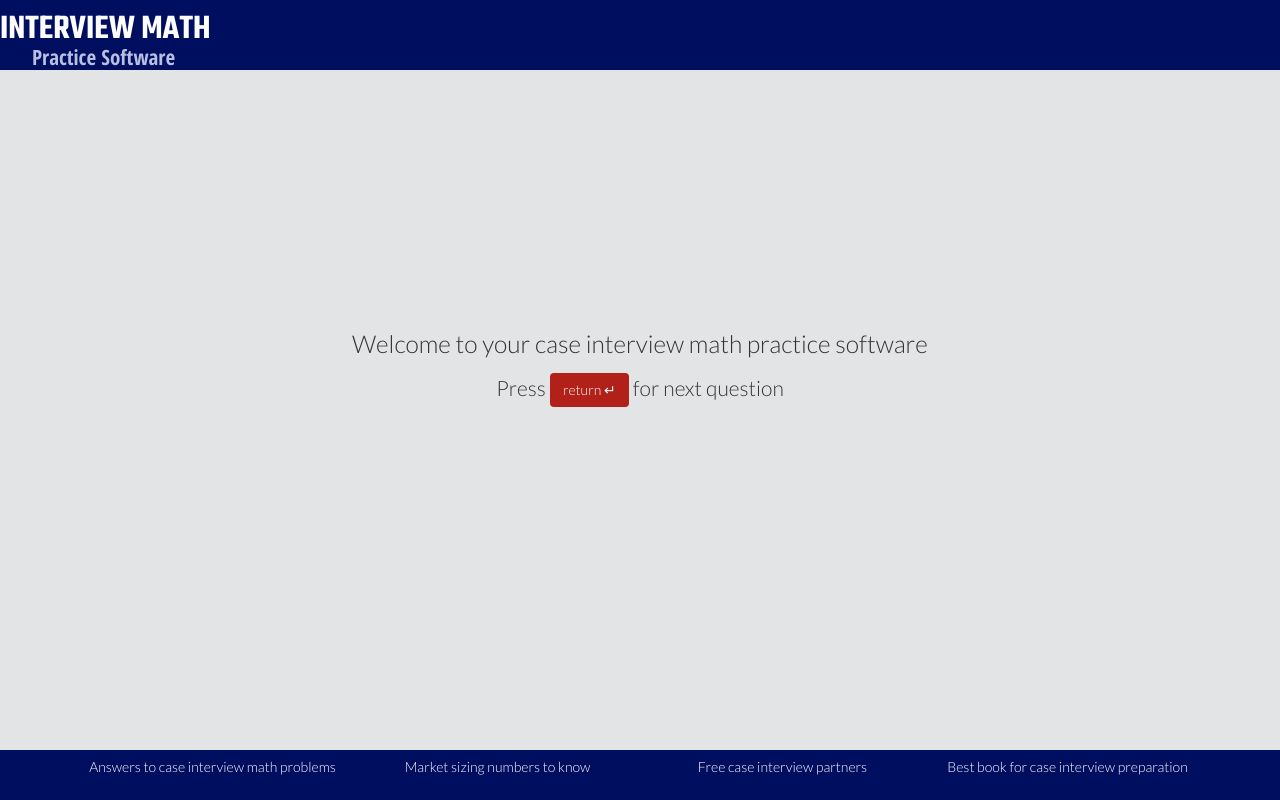
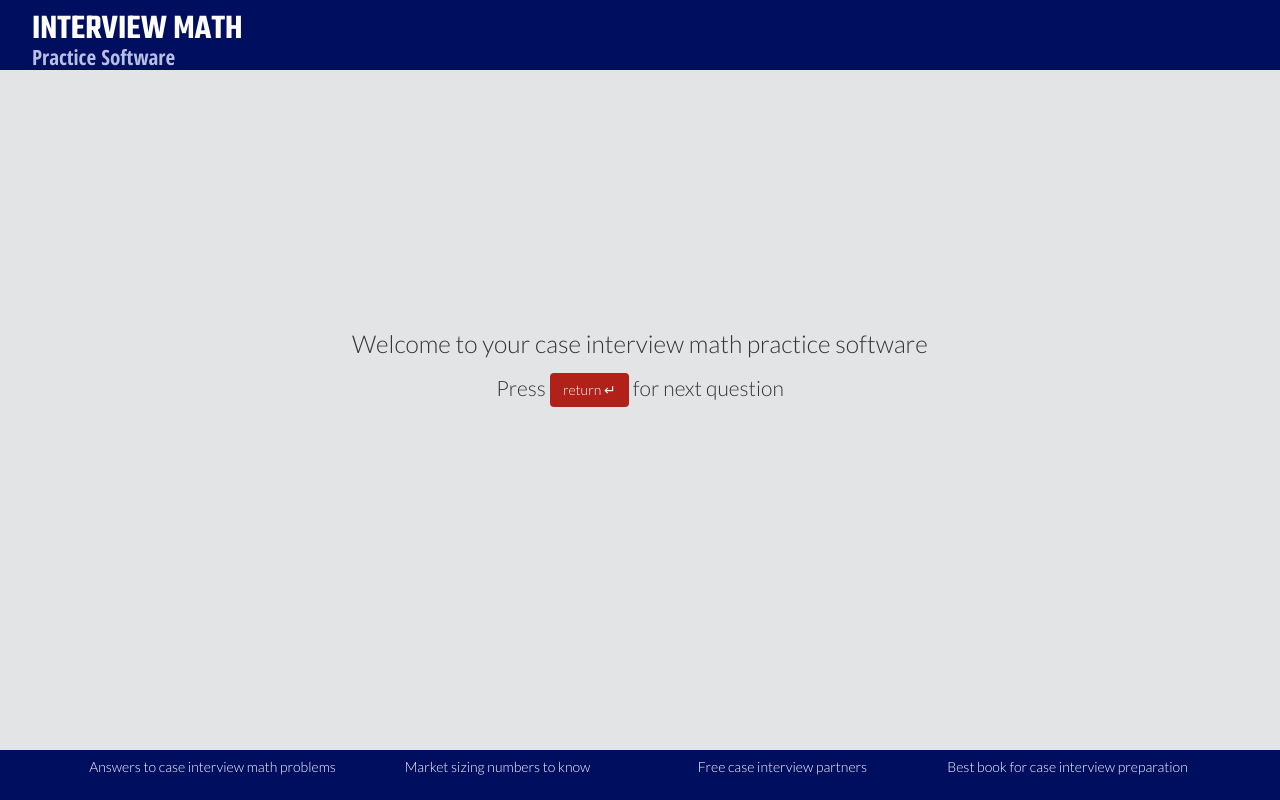
Before and after one commit to interviewmath/interviewmath.github.io, a plain HTML site: page index.html in a window 1280 px wide. Drawn offline with nearby package versions, Linux system fonts and the light colour scheme; a web font is replaced by a local one.

Commit message:
Update style.css

```diff
--- a/media/style.css
+++ b/media/style.css
@@ -157,7 +157,6 @@ button {
 }
 
 .title1 {
-    letter-
     margin-left: 2.5%;
     font-size: 2.5em;
     font-family: 'Teko', sans-serif;
```
